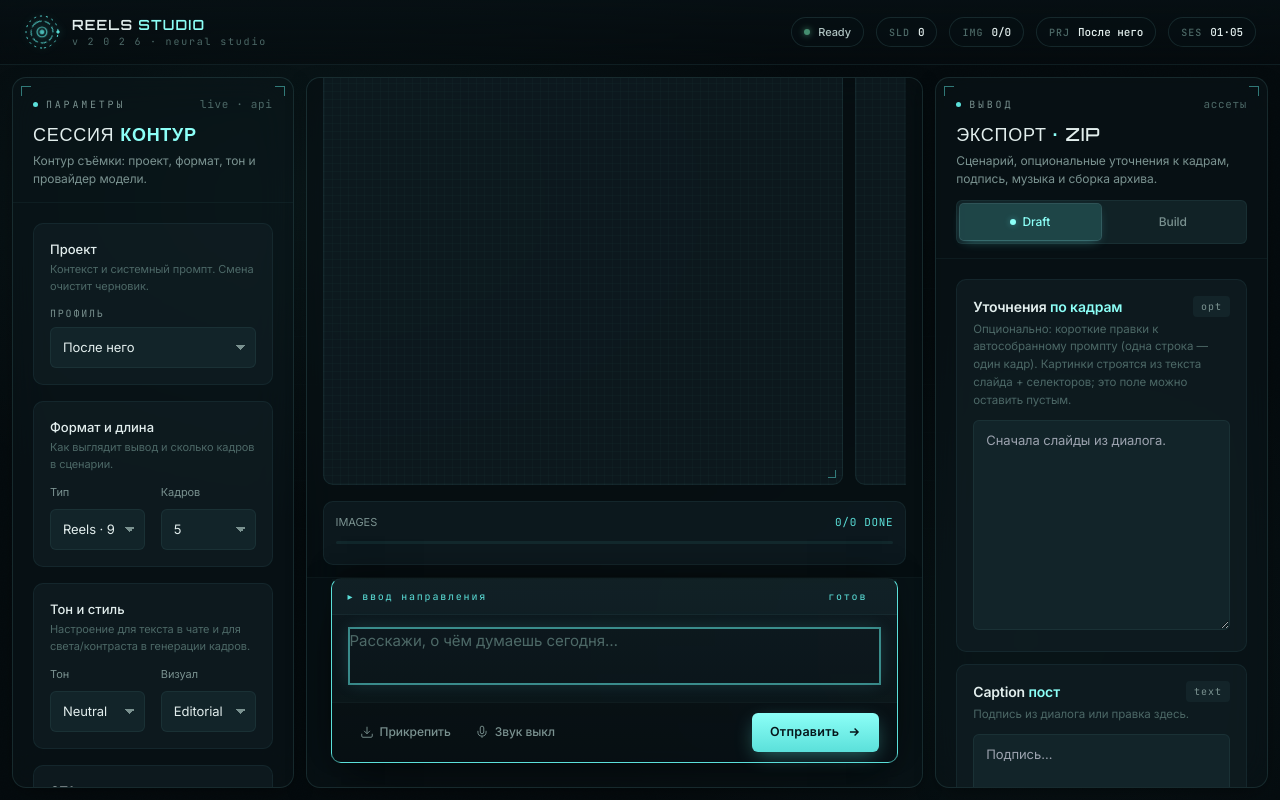
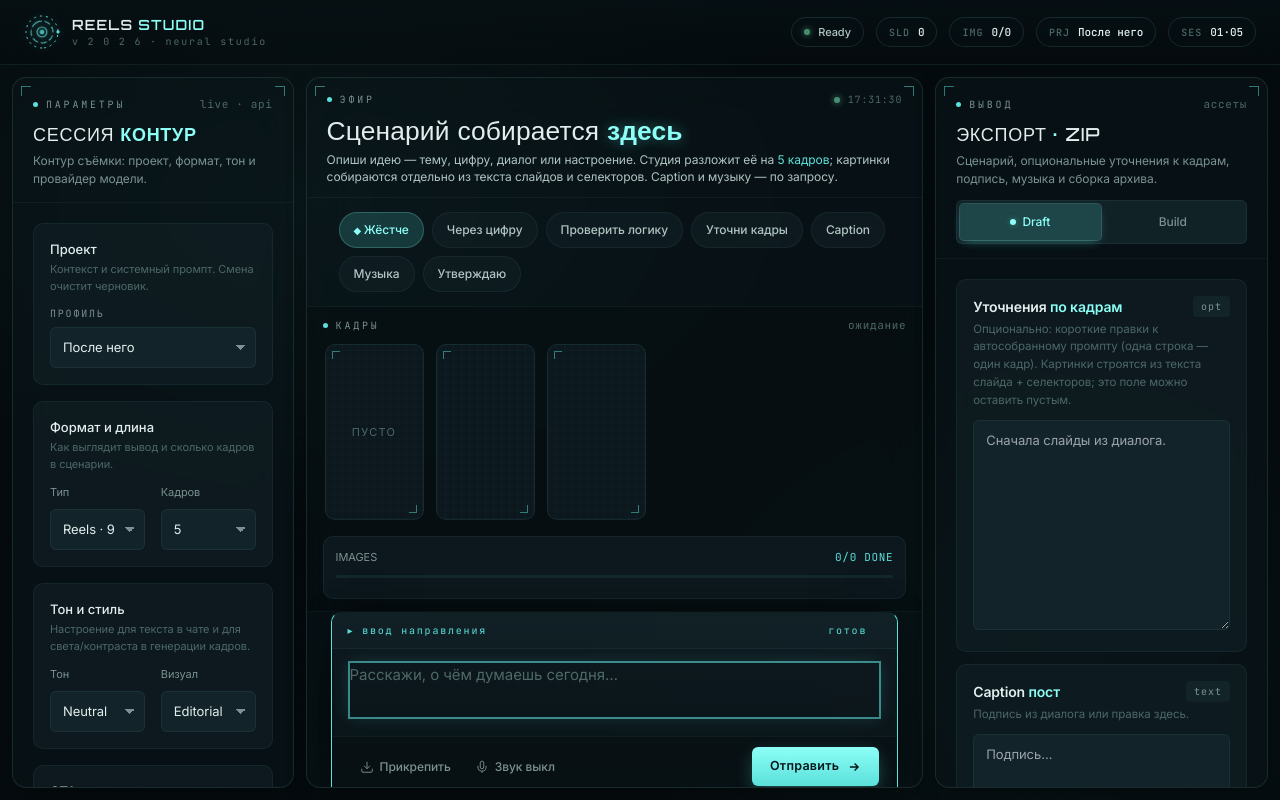
Before and after one commit to zobnin8-ux/AI-Reels-Studio, a Next.js app: page / in a window 1280 px wide. Built offline with nearby package versions, Linux system fonts and the light colour scheme.

Commit message:
Update v2026-app.css and DialoguePanel.tsx

```diff
--- a/src/app/v2026-app.css
+++ b/src/app/v2026-app.css
@@ -119,7 +119,9 @@ button.asset-badge {
 .reel-frame.stage-frames-slot {
   scroll-snap-align: start;
   flex: 0 0 auto;
-  width: clamp(280px, 42vw, 520px);
+  /* Критично: в ленте ограничиваемся по высоте, иначе карточки съедают чат. */
+  height: clamp(160px, 22vh, 240px);
+  width: auto;
 }
 
 .stage-frames-rail-telemetry {
--- a/src/components/DialoguePanel.tsx
+++ b/src/components/DialoguePanel.tsx
@@ -185,10 +185,13 @@ export function DialoguePanel() {
       const { reply, statePatch } = await sendDialogueTurn(state, text, history);
 
       const userMsg: ChatMessage = { id: uid("u"), role: "user", content: text };
+      const cleanedReply = sanitizeModelReplyForDisplay(reply);
+      const assistantContent =
+        cleanedReply.trim().length > 0 ? cleanedReply : "Ответ получен, но текст пустой. Проверь /api/chat и ключи.";
       const assistantMsg: ChatMessage = {
         id: uid("a"),
         role: "assistant",
-        content: sanitizeModelReplyForDisplay(reply)
+        content: assistantContent
       };
       const patch = mergeStatePatch(state, statePatch);
 
@@ -457,7 +460,7 @@ export function DialoguePanel() {
                       .join(" ")}
                   >
                     <div className="bubble-role">{m.role === "user" ? "Вы" : "Ассистент"}</div>
-                    <div>{m.content}</div>
+                    <div>{m.content?.trim?.() ? m.content : "…"}</div>
                   </div>
                 </div>
               ))}
```
